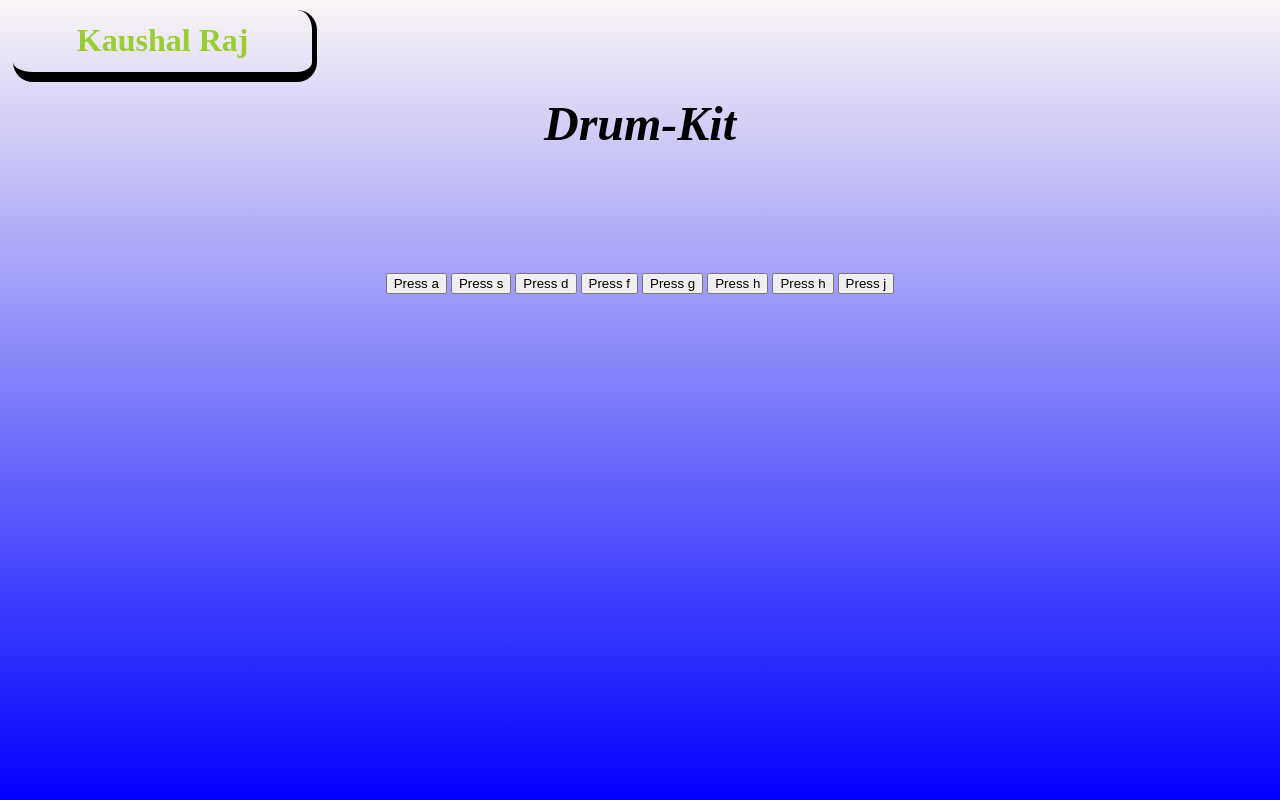
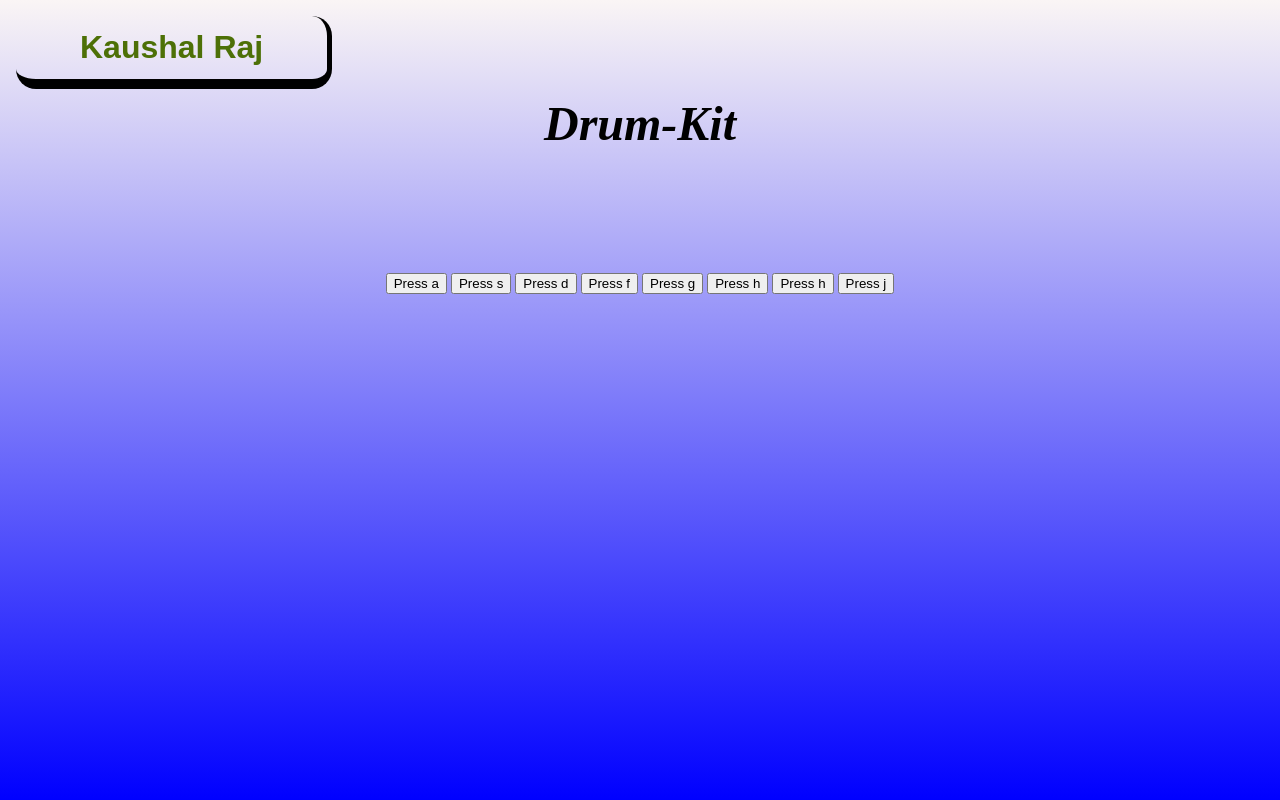
Before and after one commit to kaushal726/kaushal-drumkit, a plain HTML site: page index.html in a window 1280 px wide. Drawn offline with Linux system fonts and the light colour scheme.

Commit message:
Changes Updated

```diff
--- a/style.css
+++ b/style.css
@@ -20,8 +20,9 @@ body {
   border-radius: 20px;
   border-bottom: 10px solid black;
   border-right: 5px solid black;
-  margin: -3% 1%;
-  color: yellowgreen;
+  margin: -2rem 1rem;
+  color: rgb(77, 112, 7);
+  font-family: sans-serif;
 }
 .heading3 {
   text-align: center;
```
